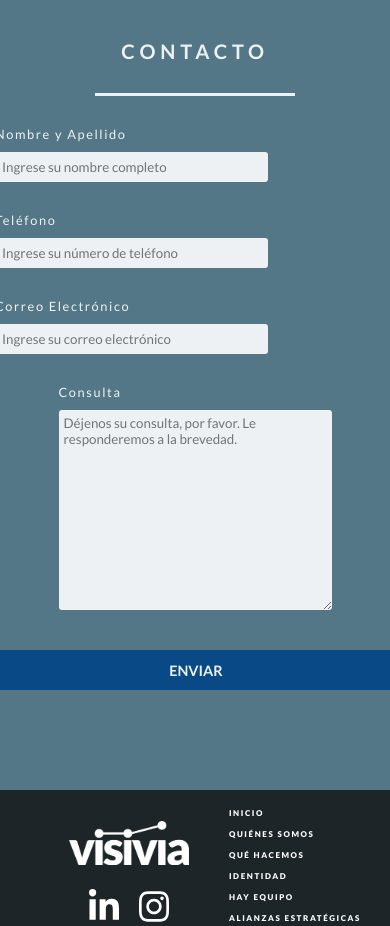
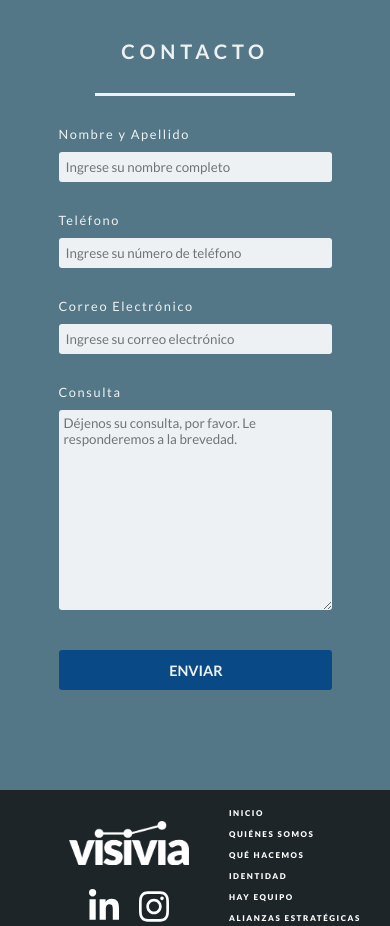
Before and after one commit to Agustinlv/visivia, a plain HTML site: page index.html in a window 390 px wide. Shown: the part 4800-5726 px from the top of the page. Drawn offline with Linux system fonts and the light colour scheme.

Commit message:
Arreglado el problema de centrado de los campos de contacto para mobile

```diff
--- a/css/style.css
+++ b/css/style.css
@@ -457,6 +457,7 @@ h2{
     display: flex;
     flex-direction: column;
     justify-content: space-between;
+    align-items: center;
 }
 
 .formulario-datos div{
@@ -920,7 +921,7 @@ footer{
         width: 70vw;
     }
 
-    #enviar input{
+    #enviar{
         width: 70vw;
     }
 
```
